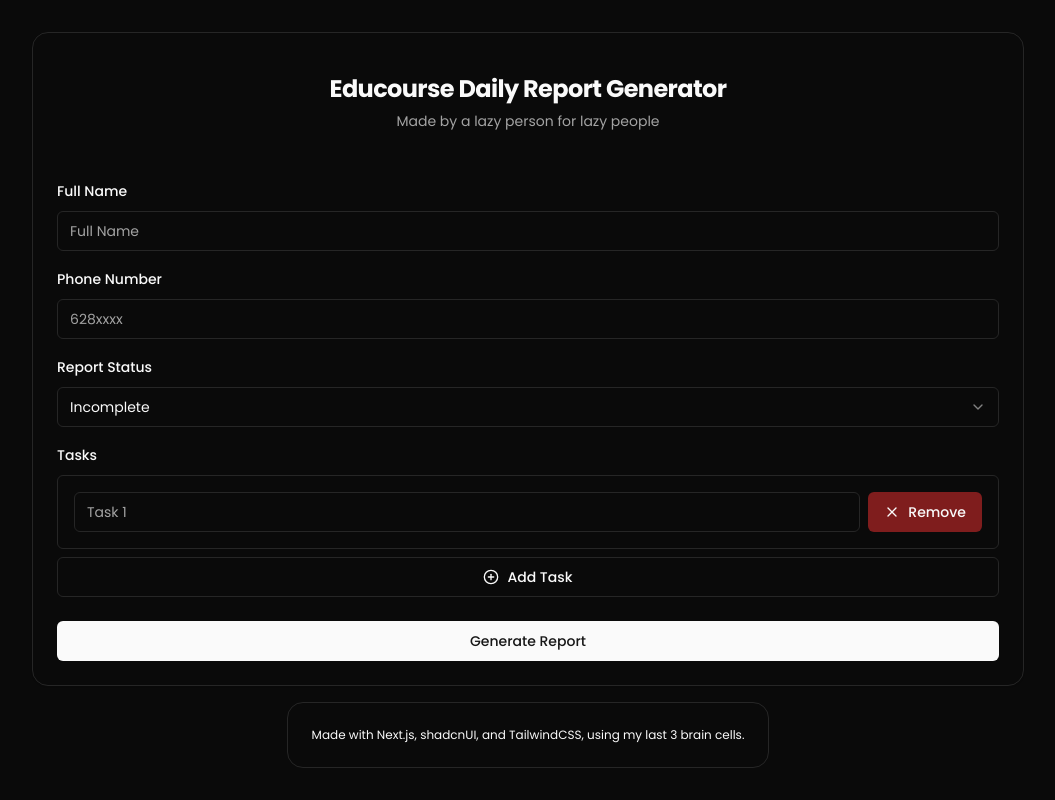
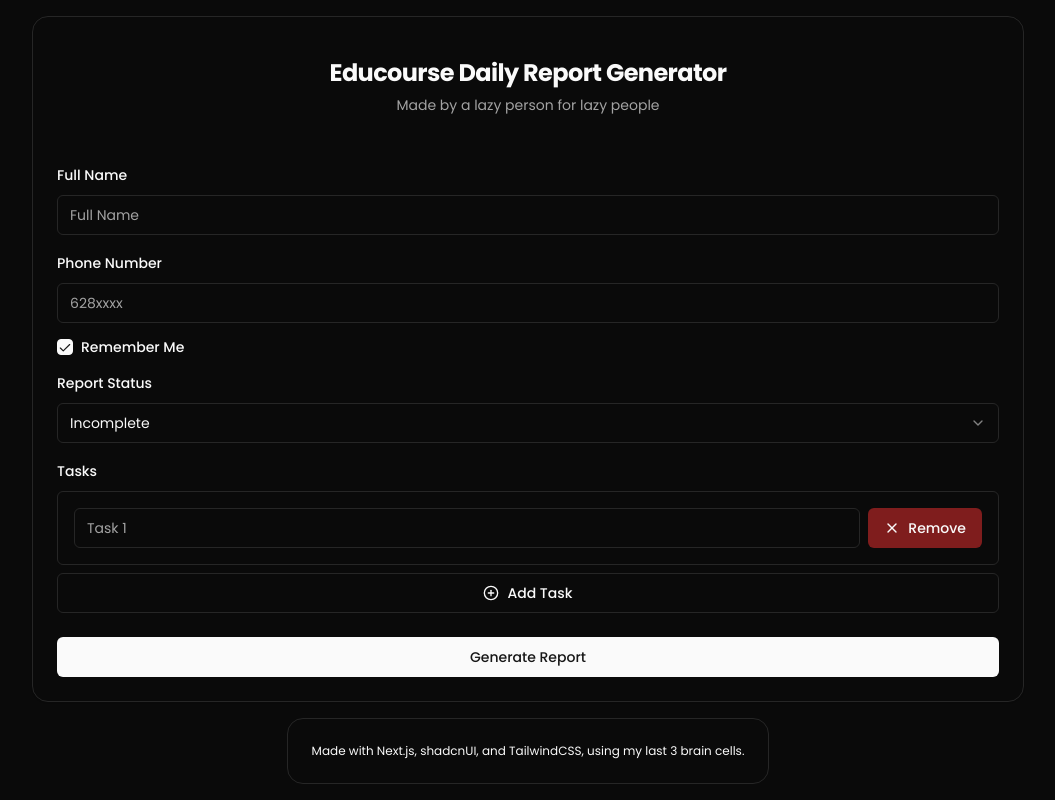
Before and after one commit to adzaky/mager-report, a Next.js app: page / in a window 1280 px wide. Shown: the whole page, without its empty margins (112-1167 px from the left). Built offline with nearby package versions, Linux system fonts and the light colour scheme.

Commit message:
feat: add remember me

```diff
--- a/package.json
+++ b/package.json
@@ -9,6 +9,7 @@
     "lint": "next lint"
   },
   "dependencies": {
+    "@radix-ui/react-checkbox": "^1.1.2",
     "@radix-ui/react-label": "^2.1.0",
     "@radix-ui/react-select": "^2.1.2",
     "@radix-ui/react-slot": "^1.1.0",
--- a/src/app/page.js
+++ b/src/app/page.js
@@ -3,7 +3,7 @@ import GenerateReport from "@/components/GenerateReport";
 
 export default function Home() {
   return (
-    <main className="mx-auto flex min-h-screen max-w-screen-lg flex-col p-4 max-md:gap-4 max-md:pt-10 md:items-center md:justify-evenly">
+    <main className="mx-auto flex min-h-screen max-w-screen-lg flex-col gap-4 p-4 max-md:pt-10 md:items-center md:justify-evenly">
       <GenerateReport />
       <Footer />
     </main>
--- a/src/components/GenerateReport.jsx
+++ b/src/components/GenerateReport.jsx
@@ -1,6 +1,6 @@
 "use client";
 
-import { useState } from "react";
+import { useEffect, useState } from "react";
 import { PlusCircle, X } from "lucide-react";
 import { Button } from "./ui/button";
 import { Card, CardContent, CardDescription, CardFooter, CardHeader, CardTitle } from "./ui/card";
@@ -10,6 +10,7 @@ import TimePicker from "./TimePicker";
 import { Select, SelectContent, SelectItem, SelectTrigger, SelectValue } from "./ui/select";
 import { Tooltip, TooltipContent, TooltipProvider, TooltipTrigger } from "./ui/tooltip";
 import Link from "next/link";
+import { Checkbox } from "./ui/checkbox";
 
 const GenerateReport = () => {
   const [fullName, setFullName] = useState("");
@@ -19,6 +20,18 @@ const GenerateReport = () => {
   ]);
   const [reportStatus, setReportStatus] = useState("Incomplete");
   const [loading, setLoading] = useState(false);
+  const [rememberMe, setRememberMe] = useState(false);
+
+  useEffect(() => {
+    const savedFullName = localStorage.getItem("fullName");
+    const savedPhoneNumber = localStorage.getItem("phoneNumber");
+
+    if (savedFullName && savedPhoneNumber) {
+      setFullName(savedFullName);
+      setPhoneNumber(savedPhoneNumber);
+      setRememberMe(true);
+    }
+  }, []);
 
   const addTask = () => {
     setTasks([
@@ -64,6 +77,22 @@ ${taskList}`;
     window.open(`https://wa.me/${phoneNumber}?text=${encodedMessage}`, "_blank");
   };
 
+  const handleRememberMeChange = (e) => {
+    setRememberMe(e?.target?.checked);
+    if (e?.target?.checked) {
+      localStorage.setItem("fullName", fullName);
+      localStorage.setItem("phoneNumber", phoneNumber);
+    } else {
+      localStorage.removeItem("fullName");
+      localStorage.removeItem("phoneNumber");
+    }
+  };
+
+  useEffect(() => {
+    localStorage.setItem("fullName", fullName);
+    localStorage.setItem("phoneNumber", phoneNumber);
+  }, [fullName, phoneNumber, rememberMe]);
+
   return (
     <Card className="mx-auto w-full rounded-2xl">
       <CardHeader className="md:mb-6 md:mt-4">
@@ -106,6 +135,10 @@ ${taskList}`;
               value={phoneNumber}
               onChange={(e) => setPhoneNumber(e.target.value)}
             />
+          </div>
+          <div className="flex items-center space-x-2">
+            <Checkbox id="rememberMe" defaultChecked onCheckedChange={handleRememberMeChange} />
+            <Label htmlFor="rememberMe">Remember Me</Label>
           </div>
           <div className="space-y-2">
             <Label htmlFor="reportStatus">Report Status</Label>
--- /dev/null
+++ b/src/components/ui/checkbox.jsx
@@ -0,0 +1,24 @@
+"use client"
+
+import * as React from "react"
+import * as CheckboxPrimitive from "@radix-ui/react-checkbox"
+import { Check } from "lucide-react"
+
+import { cn } from "@/lib/utils"
+
+const Checkbox = React.forwardRef(({ className, ...props }, ref) => (
+  <CheckboxPrimitive.Root
+    ref={ref}
+    className={cn(
+      "peer h-4 w-4 shrink-0 rounded-sm border border-primary ring-offset-background focus-visible:outline-none focus-visible:ring-2 focus-visible:ring-ring focus-visible:ring-offset-2 disabled:cursor-not-allowed disabled:opacity-50 data-[state=checked]:bg-primary data-[state=checked]:text-primary-foreground",
+      className
+    )}
+    {...props}>
+    <CheckboxPrimitive.Indicator className={cn("flex items-center justify-center text-current")}>
+      <Check className="h-4 w-4" />
+    </CheckboxPrimitive.Indicator>
+  </CheckboxPrimitive.Root>
+))
+Checkbox.displayName = CheckboxPrimitive.Root.displayName
+
+export { Checkbox }
```
Also changed, not shown: 1 other file (tests, documents, lock files or other folders).
